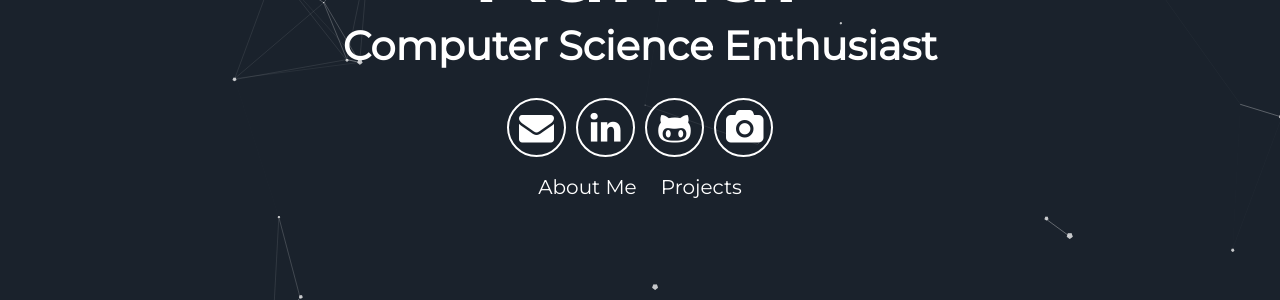
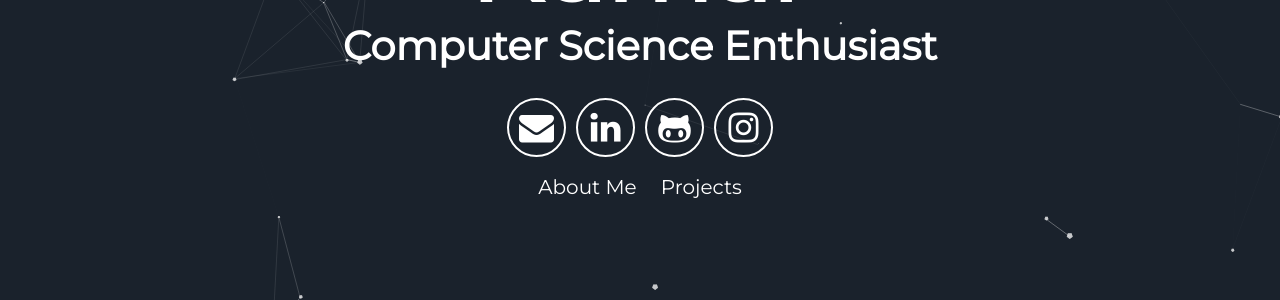
Before and after one commit to anish52/anish52.github.io, a Jekyll site: the page built from index.html, in a window 1280 px wide. Shown: the part 476-776 px from the top of the page. Built offline with Jekyll 4.4.1, drawn with Linux system fonts in a browser that asks for light colours.

Commit message:
Updates 'My Captures' link
currently redirecting to my Instagram profile; "https://An052.github.io" -> under construction

```diff
--- a/_includes/header.html
+++ b/_includes/header.html
@@ -8,7 +8,7 @@
         <a aria-label="Send email" href="mailto:anishkr10052@gmail.com?subject=Connect!"><i class="icon fa fa-envelope"></i></a>
         <a aria-label="My LinkedIn" target="_blank" href="https://www.linkedin.com/in/anishkr-10052bitm/"><i class="icon fa fa-linkedin" aria-hidden="true"></i></a>
         <a aria-label="My Github" target="_blank" href="https://github.com/anish52"><i class="icon fa fa-github-alt" aria-hidden="true"></i></a>
-        <a aria-label="My Captures" target="_blank" href="https://An052.github.io"><i class="icon fa fa-camera" aria-hidden="true"></i></a>
+        <a aria-label="My Captures" target="_blank" href="https://www.instagram.com/ani_.52/"><i class="icon fa fa-instagram" aria-hidden="true"></i></a>
       </div>
       <div class="header-links">
         <a class="link" href="#about" data-scroll>About Me</a>
```
